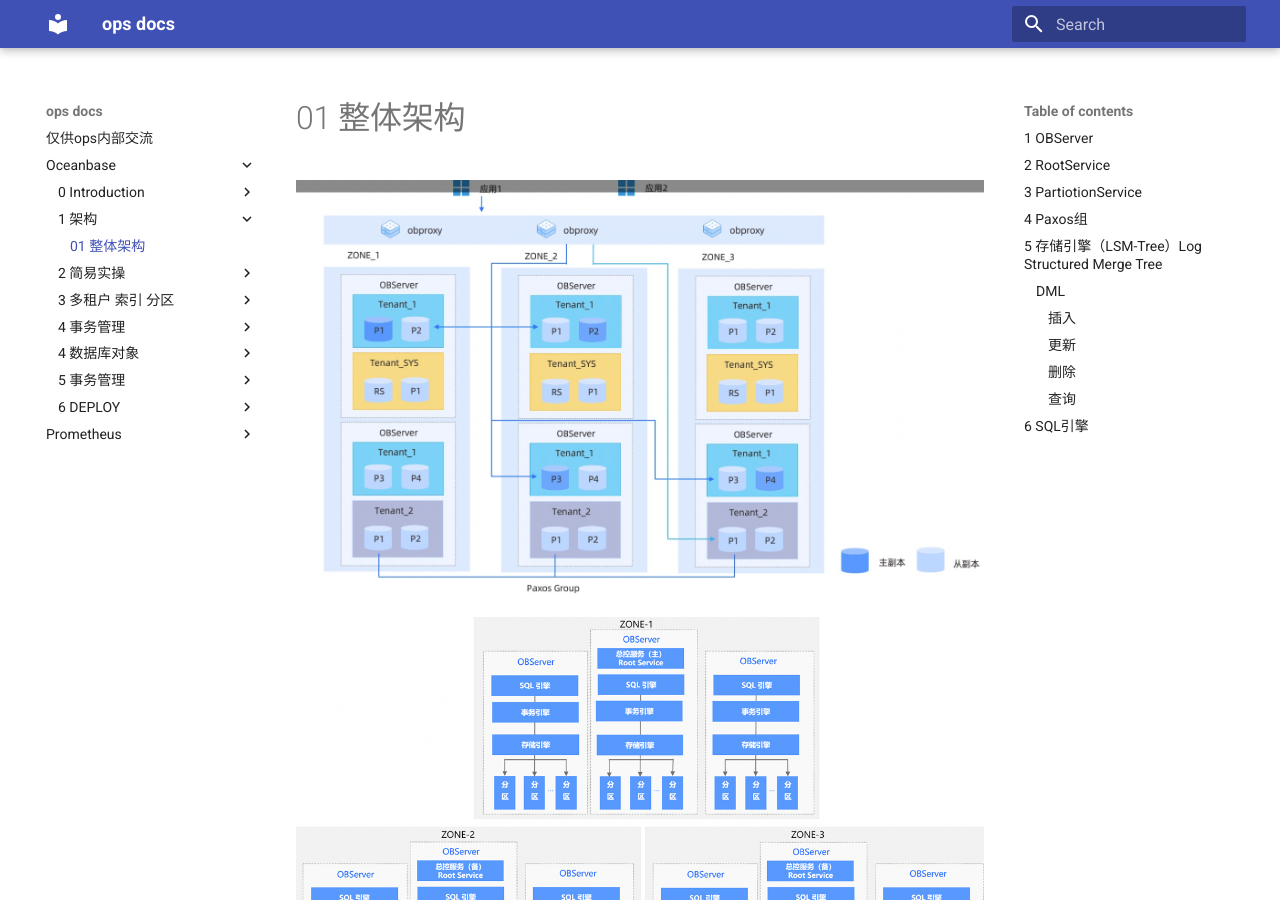
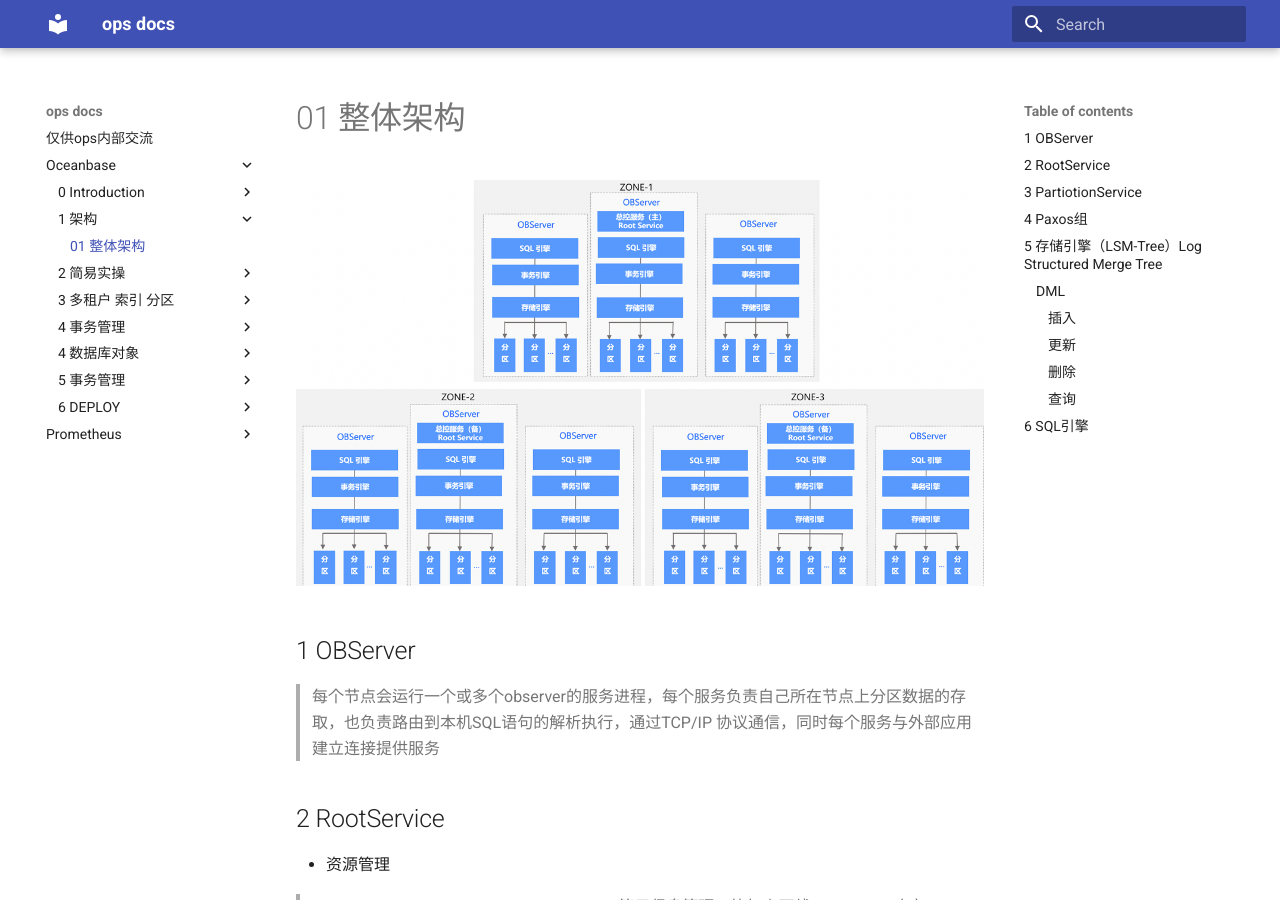
Before and after one commit to rocky-raccoon33/ops-doc, an MkDocs documentation site: the page built from docs/oceanbase/1 架构/01 整体架构.md, in a window 1280 px wide and 900 px high. Built offline with MkDocs 1.6.1 and Material for MkDocs 9.7.7, drawn with Linux system fonts in a browser that asks for light colours.

```diff
--- a/docs/oceanbase/1 架构/01 整体架构.md
+++ b/docs/oceanbase/1 架构/01 整体架构.md
@@ -1,5 +1,3 @@
-![](img/架构.png)
-
 ![](img/可用区.png)
 
 ## 1 OBServer
```
